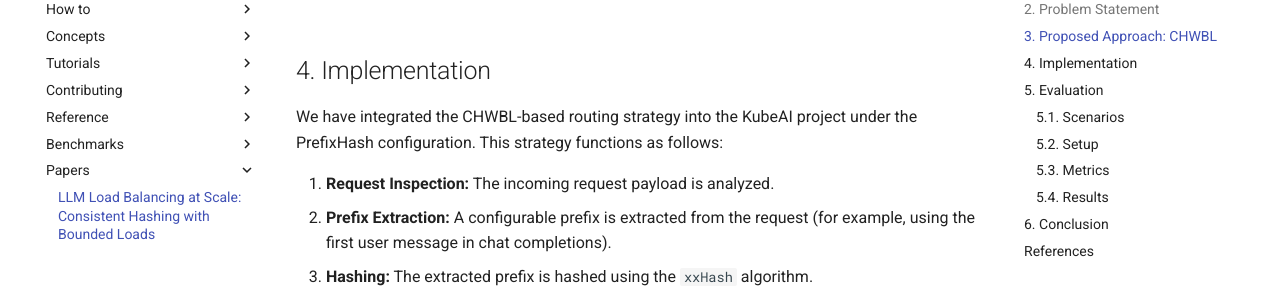
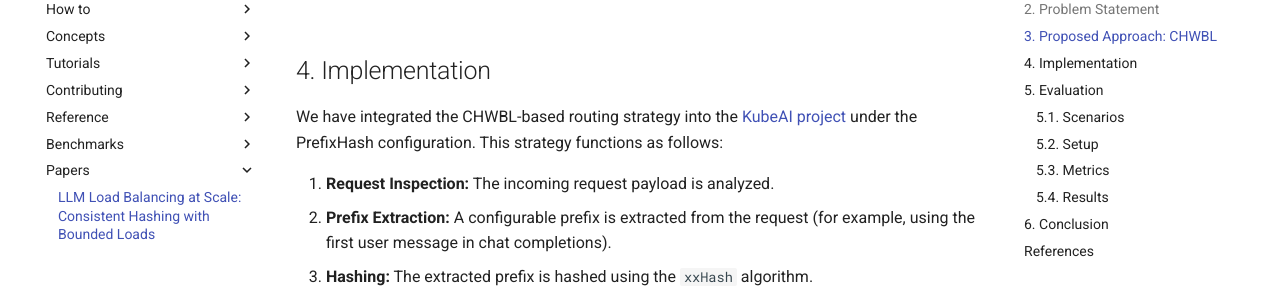
Before and after one commit to substratusai/kubeai, an MkDocs documentation site: the page built from docs/papers/llm-load-balancing-at-scale-chwbl.md, in a window 1280 px wide and 900 px high, scrolled down 3284 px. Shown: the part 153-453 px from the top of the window. Built offline with MkDocs 1.6.1 and Material for MkDocs 9.7.7, drawn with Linux system fonts in a browser that asks for light colours; comment, search, counter and statistics services are not loaded; part of the change alters nothing that is shown.

```diff
--- a/docs/papers/llm-load-balancing-at-scale-chwbl.md
+++ b/docs/papers/llm-load-balancing-at-scale-chwbl.md
@@ -45,7 +45,7 @@ The CHWBL algorithm extends traditional consistent hashing by incorporating load
 
 ## 4. Implementation
 
-We have integrated the CHWBL-based routing strategy into the KubeAI project under the PrefixHash configuration. This strategy functions as follows:
+We have integrated the CHWBL-based routing strategy into the <a href="https://github.com/substratusai/kubeai" target="_blank">KubeAI project</a> under the PrefixHash configuration. This strategy functions as follows:
 
 1. **Request Inspection:** The incoming request payload is analyzed.
 2. **Prefix Extraction:** A configurable prefix is extracted from the request (for example, using the first user message in chat completions).
```
